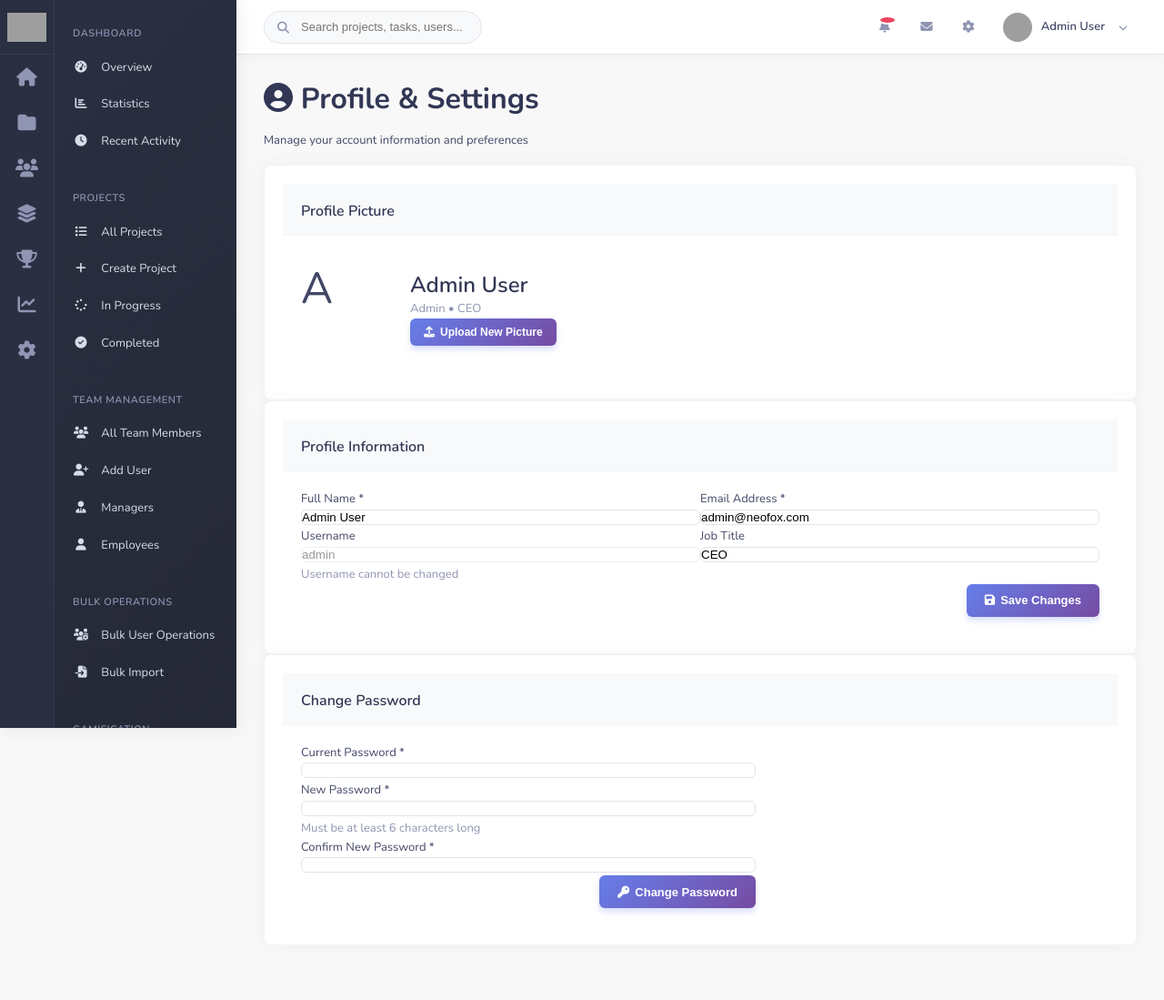
After one commit to sood1992/Foxhole-new, a PHP site: page /profile.php in a window 1280 px wide. The commit adds this page. Shown: the whole page at 91% size. Run offline with PHP 8.4, Linux system fonts and the light colour scheme; a user stored in the database is signed in; data comes from the database, SQL or seed files in the repository; some libraries are stand-ins or nearby versions; grey boxes are pictures that could not be loaded.

Commit message:
Add password reset and profile management features
This commit implements comprehensive user profile management and password reset functionality:

Features Added:
- Password reset flow with token-based validation (forgot-password.php, reset-password.php)
- User profile page with avatar upload, profile info updates, and password change (profile.php)
- Avatar upload with security validation (2MB limit, MIME type checking, secure filename generation)
- Profile links added to all navigation sidebars (admin, manager, employee)
- Database migration for password_resets table with expiration and usage tracking
- PHP migration script for easy deployment (apply_migration.php)

Security Enhancements:
- Cryptographically secure token generation (64 characters)
- Token expiration (1 hour)
- One-time use tokens with 'used' flag
- File upload validation (MIME type, size limit)
- Password verification for profile updates
- Automatic old avatar deletion

Files Created:
- forgot-password.php - Password reset request page
- reset-password.php - Password reset completion page
- profile.php - Comprehensive profile management page
- migrations/001_add_password_resets.sql - Database schema for password resets
- apply_migration.php - PHP script to apply migrations

Files Modified:
- includes/v3-admin-sidebar.php - Fixed profile link path
- includes/v3-manager-sidebar.php - Added profile link to chat section
- includes/v3-employee-sidebar.php - Added profile link to chat section

Note: Database migration needs to be applied on server using apply_migration.php
Note: uploads/avatars directory created with proper permissions

```diff
--- a/includes/v3-admin-sidebar.php
+++ b/includes/v3-admin-sidebar.php
@@ -145,7 +145,7 @@ $current_page = basename($_SERVER['PHP_SELF']);
             <a href="../admin/email-test.php" class="menu-item <?php echo ($current_page == 'email-test.php') ? 'active' : ''; ?>">
                 <i class="fas fa-vial"></i> Test Emails
             </a>
-            <a href="../admin/profile.php" class="menu-item">
+            <a href="../profile.php" class="menu-item <?php echo ($current_page == 'profile.php') ? 'active' : ''; ?>">
                 <i class="fas fa-user-circle"></i> Profile
             </a>
             <a href="../logout.php" class="menu-item">
--- a/includes/v3-employee-sidebar.php
+++ b/includes/v3-employee-sidebar.php
@@ -139,7 +139,10 @@ $current_page = basename($_SERVER['PHP_SELF']);
             <a href="../employee/chat.php#general" class="menu-item">
                 <i class="fas fa-users"></i> General
             </a>
-            <a href="../logout.php" class="menu-item" style="margin-top: 20px; color: var(--danger);">
+            <a href="../profile.php" class="menu-item <?php echo ($current_page == 'profile.php') ? 'active' : ''; ?>" style="margin-top: 20px;">
+                <i class="fas fa-user-circle"></i> Profile
+            </a>
+            <a href="../logout.php" class="menu-item" style="color: var(--danger);">
                 <i class="fas fa-sign-out-alt"></i> Logout
             </a>
         </div>
--- a/includes/v3-manager-sidebar.php
+++ b/includes/v3-manager-sidebar.php
@@ -157,7 +157,10 @@ $current_page = basename($_SERVER['PHP_SELF']);
             <a href="../manager/chat.php?type=group" class="menu-item">
                 <i class="fas fa-users"></i> Group Chats
             </a>
-            <a href="../logout.php" class="menu-item" style="margin-top: 20px; color: var(--danger);">
+            <a href="../profile.php" class="menu-item <?php echo ($current_page == 'profile.php') ? 'active' : ''; ?>" style="margin-top: 20px;">
+                <i class="fas fa-user-circle"></i> Profile
+            </a>
+            <a href="../logout.php" class="menu-item" style="color: var(--danger);">
                 <i class="fas fa-sign-out-alt"></i> Logout
             </a>
         </div>
--- /dev/null
+++ b/profile.php
@@ -0,0 +1,279 @@
+<?php
+require_once 'config/config.php';
+require_once 'includes/functions.php';
+
+if (!isLoggedIn()) {
+    redirect('login.php');
+}
+
+$db = getDBConnection();
+$currentUser = getCurrentUser();
+$error = '';
+$success = '';
+
+// Handle avatar upload
+if (isset($_FILES['avatar']) && $_FILES['avatar']['error'] === UPLOAD_ERR_OK) {
+    $file = $_FILES['avatar'];
+    $allowedTypes = ['image/jpeg', 'image/png', 'image/gif', 'image/webp'];
+    $maxSize = 2 * 1024 * 1024; // 2MB
+
+    $finfo = finfo_open(FILEINFO_MIME_TYPE);
+    $mimeType = finfo_file($finfo, $file['tmp_name']);
+    finfo_close($finfo);
+
+    if (!in_array($mimeType, $allowedTypes)) {
+        $error = 'Invalid file type. Only JPG, PNG, GIF, and WebP images are allowed.';
+    } elseif ($file['size'] > $maxSize) {
+        $error = 'File size must be less than 2MB.';
+    } else {
+        // Create uploads directory if it doesn't exist
+        $uploadDir = 'uploads/avatars/';
+        if (!is_dir($uploadDir)) {
+            mkdir($uploadDir, 0755, true);
+        }
+
+        // Generate unique filename
+        $extension = pathinfo($file['name'], PATHINFO_EXTENSION);
+        $filename = 'avatar_' . $currentUser['id'] . '_' . time() . '.' . $extension;
+        $filepath = $uploadDir . $filename;
+
+        if (move_uploaded_file($file['tmp_name'], $filepath)) {
+            // Delete old avatar if exists
+            if (!empty($currentUser['avatar']) && file_exists($currentUser['avatar'])) {
+                unlink($currentUser['avatar']);
+            }
+
+            // Update database
+            $stmt = $db->prepare("UPDATE users SET avatar = ? WHERE id = ?");
+            $stmt->execute([$filepath, $currentUser['id']]);
+
+            $success = 'Avatar updated successfully!';
+            // Refresh current user data
+            $currentUser = getCurrentUser();
+        } else {
+            $error = 'Failed to upload avatar. Please try again.';
+        }
+    }
+}
+
+// Handle profile update
+if ($_SERVER['REQUEST_METHOD'] === 'POST' && isset($_POST['action']) && $_POST['action'] === 'update_profile') {
+    $fullName = trim($_POST['full_name'] ?? '');
+    $email = trim($_POST['email'] ?? '');
+    $jobTitle = trim($_POST['job_title'] ?? '');
+
+    if (empty($fullName)) {
+        $error = 'Full name is required.';
+    } elseif (empty($email)) {
+        $error = 'Email is required.';
+    } elseif (!filter_var($email, FILTER_VALIDATE_EMAIL)) {
+        $error = 'Invalid email format.';
+    } else {
+        // Check if email is already taken by another user
+        $stmt = $db->prepare("SELECT id FROM users WHERE email = ? AND id != ?");
+        $stmt->execute([$email, $currentUser['id']]);
+        if ($stmt->fetch()) {
+            $error = 'This email is already in use by another account.';
+        } else {
+            // Update profile
+            $stmt = $db->prepare("UPDATE users SET full_name = ?, email = ?, job_title = ? WHERE id = ?");
+            $stmt->execute([$fullName, $email, $jobTitle, $currentUser['id']]);
+
+            $success = 'Profile updated successfully!';
+            // Refresh current user data
+            $currentUser = getCurrentUser();
+            $_SESSION['full_name'] = $fullName;
+        }
+    }
+}
+
+// Handle password change
+if ($_SERVER['REQUEST_METHOD'] === 'POST' && isset($_POST['action']) && $_POST['action'] === 'change_password') {
+    $currentPassword = $_POST['current_password'] ?? '';
+    $newPassword = $_POST['new_password'] ?? '';
+    $confirmPassword = $_POST['confirm_password'] ?? '';
+
+    if (empty($currentPassword) || empty($newPassword) || empty($confirmPassword)) {
+        $error = 'All password fields are required.';
+    } elseif (!password_verify($currentPassword, $currentUser['password'])) {
+        $error = 'Current password is incorrect.';
+    } elseif (strlen($newPassword) < 6) {
+        $error = 'New password must be at least 6 characters long.';
+    } elseif ($newPassword !== $confirmPassword) {
+        $error = 'New passwords do not match.';
+    } else {
+        // Update password
+        $hashedPassword = password_hash($newPassword, PASSWORD_DEFAULT);
+        $stmt = $db->prepare("UPDATE users SET password = ? WHERE id = ?");
+        $stmt->execute([$hashedPassword, $currentUser['id']]);
+
+        $success = 'Password changed successfully!';
+    }
+}
+
+$pageTitle = 'Profile & Settings';
+?>
+<!DOCTYPE html>
+<html lang="en">
+<head>
+    <meta charset="UTF-8">
+    <meta name="viewport" content="width=device-width, initial-scale=1.0">
+    <title><?php echo $pageTitle; ?> - <?php echo SITE_NAME; ?></title>
+    <link rel="stylesheet" href="assets/css/vien-v3.css">
+    <link rel="stylesheet" href="https://cdnjs.cloudflare.com/ajax/libs/font-awesome/6.4.0/css/all.min.css">
+</head>
+<body>
+    <div class="app-container">
+        <!-- Sidebar based on role -->
+        <?php
+        if (hasRole('admin')) {
+            include 'includes/v3-admin-sidebar.php';
+        } elseif (hasRole('manager')) {
+            include 'includes/v3-manager-sidebar.php';
+        } else {
+            include 'includes/v3-employee-sidebar.php';
+        }
+        ?>
+
+        <div class="main-content">
+            <?php include 'includes/v3-header.php'; ?>
+
+            <div class="content-wrapper">
+                <div class="page-header">
+                    <h1 class="page-title"><i class="fas fa-user-circle"></i> Profile & Settings</h1>
+                    <p class="page-description">Manage your account information and preferences</p>
+                </div>
+
+                <?php if ($error): ?>
+                    <div class="alert alert-danger" style="margin-bottom: var(--space-6);">
+                        <?php echo e($error); ?>
+                    </div>
+                <?php endif; ?>
+
+                <?php if ($success): ?>
+                    <div class="alert alert-success" style="margin-bottom: var(--space-6);">
+                        <?php echo e($success); ?>
+                    </div>
+                <?php endif; ?>
+
+                <!-- Avatar Section -->
+                <div class="dashboard-card" style="margin-bottom: var(--space-6);">
+                    <div class="card-header">
+                        <h3>Profile Picture</h3>
+                    </div>
+                    <div class="card-body">
+                        <div style="display: flex; align-items: center; gap: var(--space-6);">
+                            <div class="user-avatar-large" style="width: 120px; height: 120px; font-size: 48px; border-radius: var(--radius-lg);">
+                                <?php if (!empty($currentUser['avatar']) && file_exists($currentUser['avatar'])): ?>
+                                    <img src="<?php echo e($currentUser['avatar']); ?>" alt="Avatar" style="width: 100%; height: 100%; object-fit: cover; border-radius: var(--radius-lg);">
+                                <?php else: ?>
+                                    <?php echo strtoupper(substr($currentUser['full_name'], 0, 1)); ?>
+                                <?php endif; ?>
+                            </div>
+                            <div style="flex: 1;">
+                                <h3 style="margin-bottom: var(--space-2);"><?php echo e($currentUser['full_name']); ?></h3>
+                                <p style="color: var(--text-secondary); margin-bottom: var(--space-4);">
+                                    <?php echo ucfirst($currentUser['role']); ?>
+                                    <?php if ($currentUser['job_title']): ?>
+                                        • <?php echo e($currentUser['job_title']); ?>
+                                    <?php endif; ?>
+                                </p>
+                                <form method="POST" enctype="multipart/form-data" style="display: flex; align-items: center; gap: var(--space-3);">
+                                    <input type="file" name="avatar" id="avatar" accept="image/*" style="display: none;" onchange="this.form.submit()">
+                                    <button type="button" onclick="document.getElementById('avatar').click()" class="btn btn-primary btn-sm">
+                                        <i class="fas fa-upload"></i> Upload New Picture
+                                    </button>
+                                    <?php if (!empty($currentUser['avatar'])): ?>
+                                        <small style="color: var(--text-secondary);">Max 2MB • JPG, PNG, GIF, WebP</small>
+                                    <?php endif; ?>
+                                </form>
+                            </div>
+                        </div>
+                    </div>
+                </div>
+
+                <!-- Profile Information -->
+                <div class="dashboard-card" style="margin-bottom: var(--space-6);">
+                    <div class="card-header">
+                        <h3>Profile Information</h3>
+                    </div>
+                    <div class="card-body">
+                        <form method="POST">
+                            <input type="hidden" name="action" value="update_profile">
+
+                            <div style="display: grid; grid-template-columns: 1fr 1fr; gap: var(--space-4); margin-bottom: var(--space-4);">
+                                <div>
+                                    <label style="display: block; margin-bottom: var(--space-2); font-weight: 500;">Full Name *</label>
+                                    <input type="text" name="full_name" value="<?php echo e($currentUser['full_name']); ?>" required style="width: 100%; padding: var(--space-2); border: 1px solid var(--border-color); border-radius: var(--radius-md); background: var(--bg-secondary);">
+                                </div>
+
+                                <div>
+                                    <label style="display: block; margin-bottom: var(--space-2); font-weight: 500;">Email Address *</label>
+                                    <input type="email" name="email" value="<?php echo e($currentUser['email']); ?>" required style="width: 100%; padding: var(--space-2); border: 1px solid var(--border-color); border-radius: var(--radius-md); background: var(--bg-secondary);">
+                                </div>
+                            </div>
+
+                            <div style="display: grid; grid-template-columns: 1fr 1fr; gap: var(--space-4); margin-bottom: var(--space-4);">
+                                <div>
+                                    <label style="display: block; margin-bottom: var(--space-2); font-weight: 500;">Username</label>
+                                    <input type="text" value="<?php echo e($currentUser['username']); ?>" disabled style="width: 100%; padding: var(--space-2); border: 1px solid var(--border-color); border-radius: var(--radius-md); background: var(--bg-tertiary); opacity: 0.6;">
+                                    <small style="color: var(--text-secondary); font-size: var(--font-xs);">Username cannot be changed</small>
+                                </div>
+
+                                <div>
+                                    <label style="display: block; margin-bottom: var(--space-2); font-weight: 500;">Job Title</label>
+                                    <input type="text" name="job_title" value="<?php echo e($currentUser['job_title'] ?? ''); ?>" placeholder="e.g., Senior Developer" style="width: 100%; padding: var(--space-2); border: 1px solid var(--border-color); border-radius: var(--radius-md); background: var(--bg-secondary);">
+                                </div>
+                            </div>
+
+                            <div style="display: flex; justify-content: flex-end;">
+                                <button type="submit" class="btn btn-primary">
+                                    <i class="fas fa-save"></i> Save Changes
+                                </button>
+                            </div>
+                        </form>
+                    </div>
+                </div>
+
+                <!-- Change Password -->
+                <div class="dashboard-card">
+                    <div class="card-header">
+                        <h3>Change Password</h3>
+                    </div>
+                    <div class="card-body">
+                        <form method="POST">
+                            <input type="hidden" name="action" value="change_password">
+
+                            <div style="max-width: 500px;">
+                                <div style="margin-bottom: var(--space-4);">
+                                    <label style="display: block; margin-bottom: var(--space-2); font-weight: 500;">Current Password *</label>
+                                    <input type="password" name="current_password" required style="width: 100%; padding: var(--space-2); border: 1px solid var(--border-color); border-radius: var(--radius-md); background: var(--bg-secondary);">
+                                </div>
+
+                                <div style="margin-bottom: var(--space-4);">
+                                    <label style="display: block; margin-bottom: var(--space-2); font-weight: 500;">New Password *</label>
+                                    <input type="password" name="new_password" required minlength="6" style="width: 100%; padding: var(--space-2); border: 1px solid var(--border-color); border-radius: var(--radius-md); background: var(--bg-secondary);">
+                                    <small style="color: var(--text-secondary); font-size: var(--font-xs);">Must be at least 6 characters long</small>
+                                </div>
+
+                                <div style="margin-bottom: var(--space-4);">
+                                    <label style="display: block; margin-bottom: var(--space-2); font-weight: 500;">Confirm New Password *</label>
+                                    <input type="password" name="confirm_password" required minlength="6" style="width: 100%; padding: var(--space-2); border: 1px solid var(--border-color); border-radius: var(--radius-md); background: var(--bg-secondary);">
+                                </div>
+
+                                <div style="display: flex; justify-content: flex-end;">
+                                    <button type="submit" class="btn btn-primary">
+                                        <i class="fas fa-key"></i> Change Password
+                                    </button>
+                                </div>
+                            </div>
+                        </form>
+                    </div>
+                </div>
+            </div>
+        </div>
+    </div>
+
+    <script src="assets/js/theme.js"></script>
+</body>
+</html>
```
Also changed, not shown: apply_migration.php (added, +23 -0 lines), forgot-password.php (added, +117 -0 lines), reset-password.php (added, +153 -0 lines), migrations/001_add_password_resets.sql (added).
